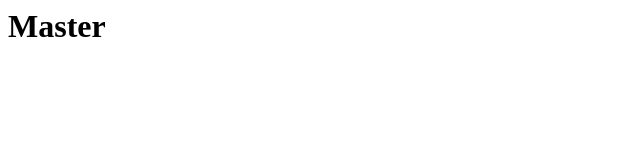
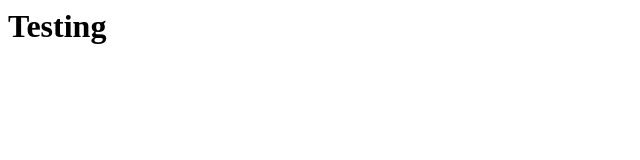
Before and after one commit to johnmarvin-alarcon/test-app, a plain HTML site: page index.html in a window 1280 px wide. Shown: the full height of the page, 0-640 px from the left. Drawn offline with Linux system fonts and the light colour scheme.

Commit message:
feat: change index inner html to testing

```diff
--- a/index.html
+++ b/index.html
@@ -1 +1 @@
-<h1>Master</h1>
+<h1>Testing</h1>
```
